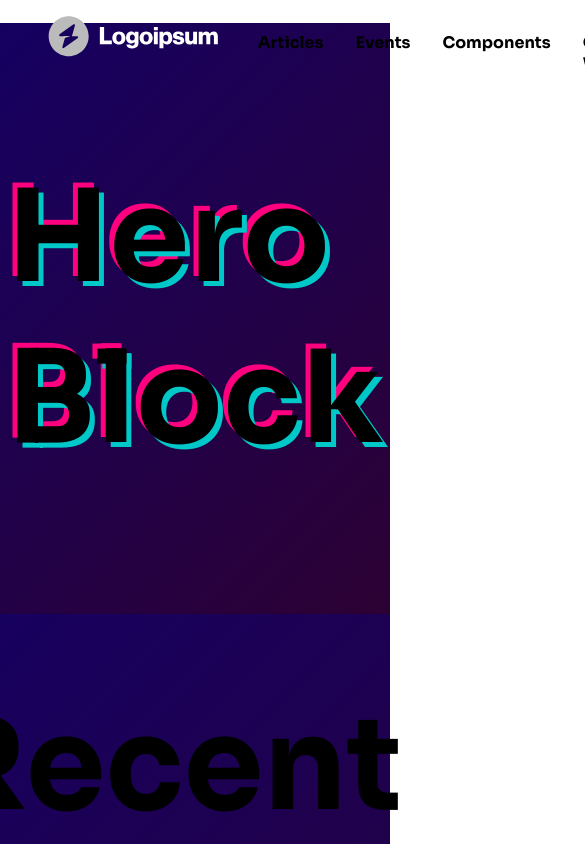
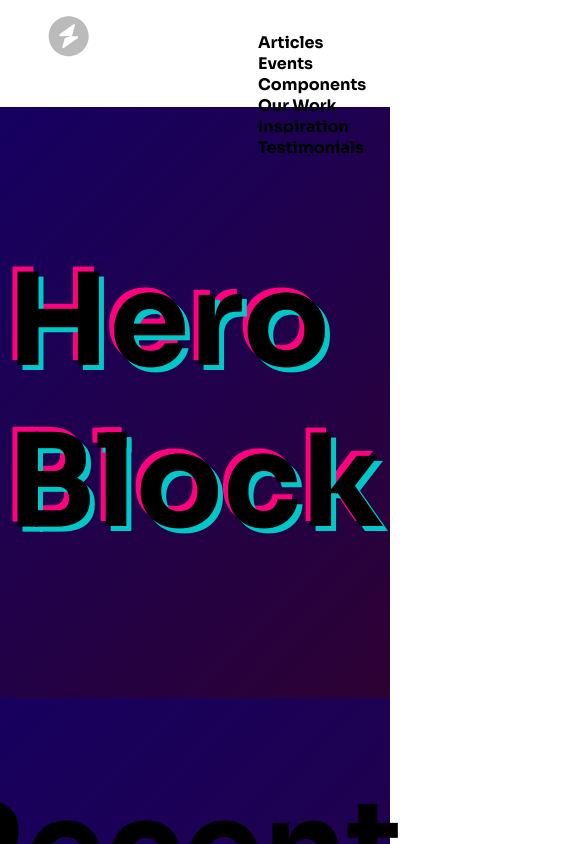
Before and after one commit to SimonAlmers/AlmersAgency, a Next.js app: page / in a window 390 px wide. Shown: the top 844 px of the page, 585 px wide, since content can reach past the window. Built offline with nearby package versions, Linux system fonts and the light colour scheme; a web font is replaced by a local one.

Commit message:
Initial responvise menu effort

```diff
--- a/src/components/Menu/Menu.tsx
+++ b/src/components/Menu/Menu.tsx
@@ -10,6 +10,11 @@ const StyledMenu = styled("nav", {
   display: "flex",
   justifyContent: "space-between",
   zIndex: Zindex.MainMenu,
+  "@media screen and (max-width: 992px)": {
+    ul: {
+      flexDirection: "column",
+    },
+  },
   ul: {
     display: "flex",
     columnGap: 32,
```
